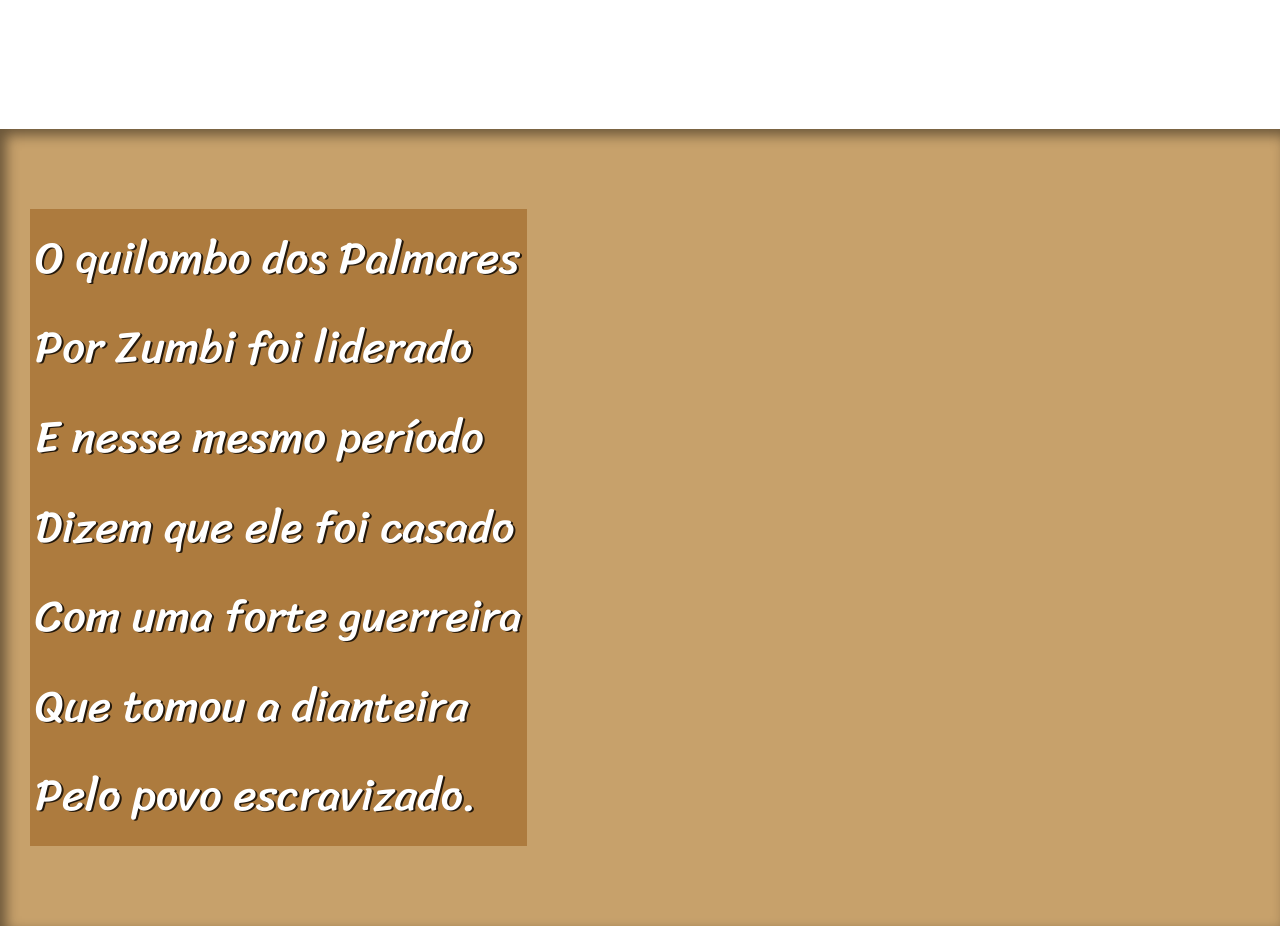
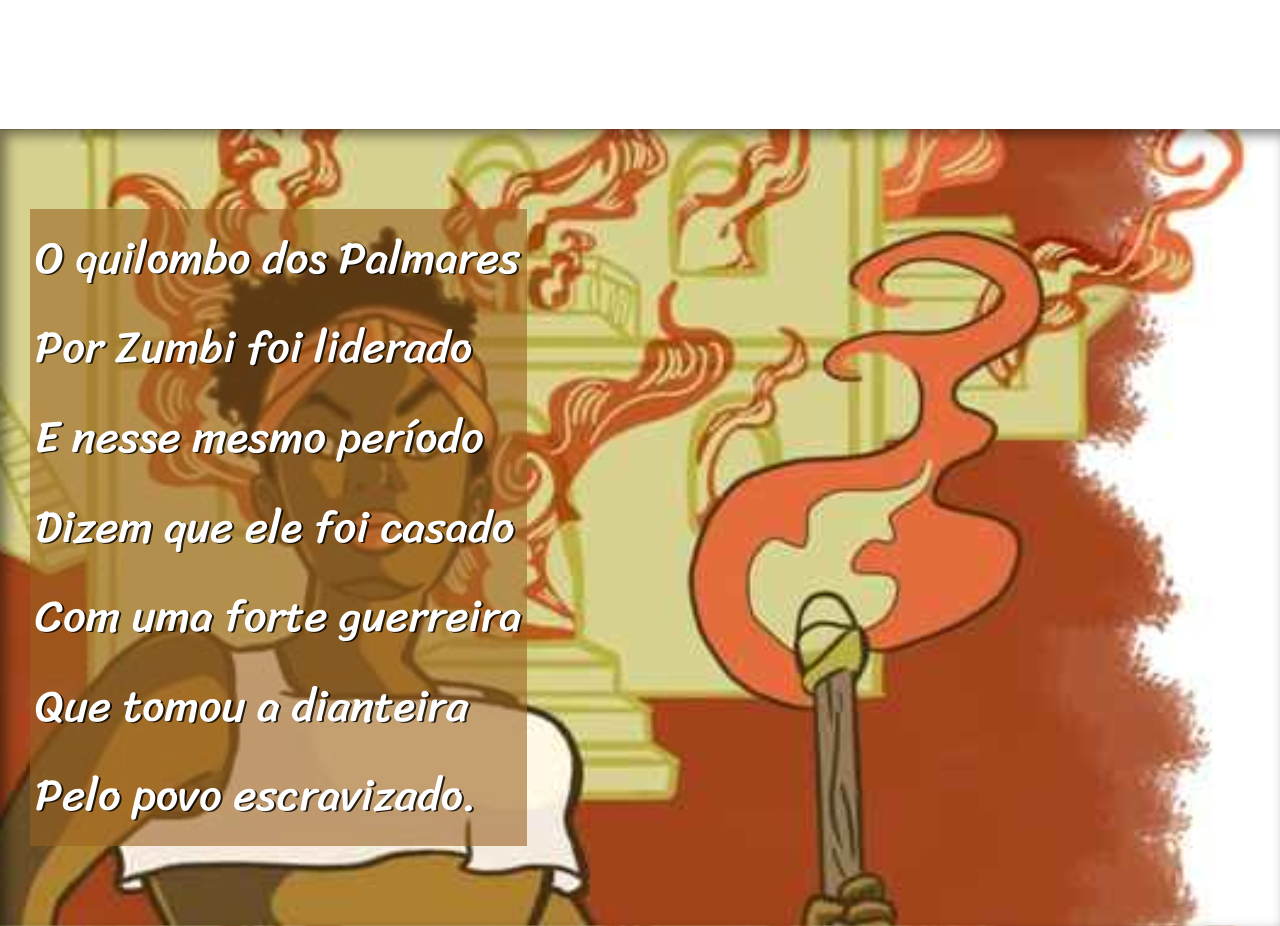
Before and after one commit to cristianersantos/projeto-cordel-Dandara, a plain HTML site: page index.html in a window 1280 px wide. Shown: the part 980-1906 px from the top of the page. Drawn offline with Linux system fonts and the light colour scheme.

Commit message:
ajustes imagens

```diff
--- a/estilo/style.css
+++ b/estilo/style.css
@@ -87,7 +87,7 @@
 }
 
 section#img01 {
-   background-image: url('../imagens/');
+   background-image: url('../imagens/dandara03.jpg');
    background-position: right center;
 
 
```
